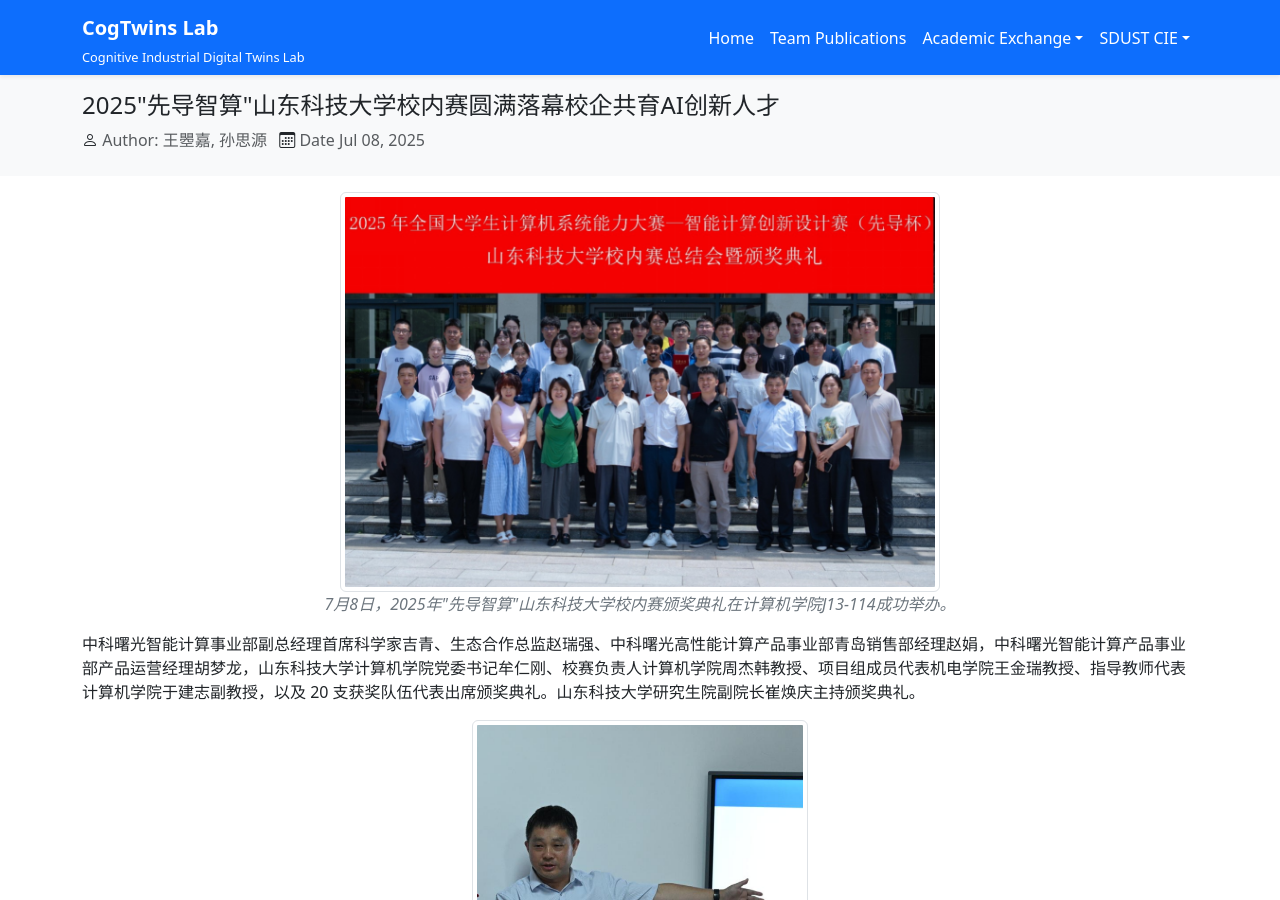
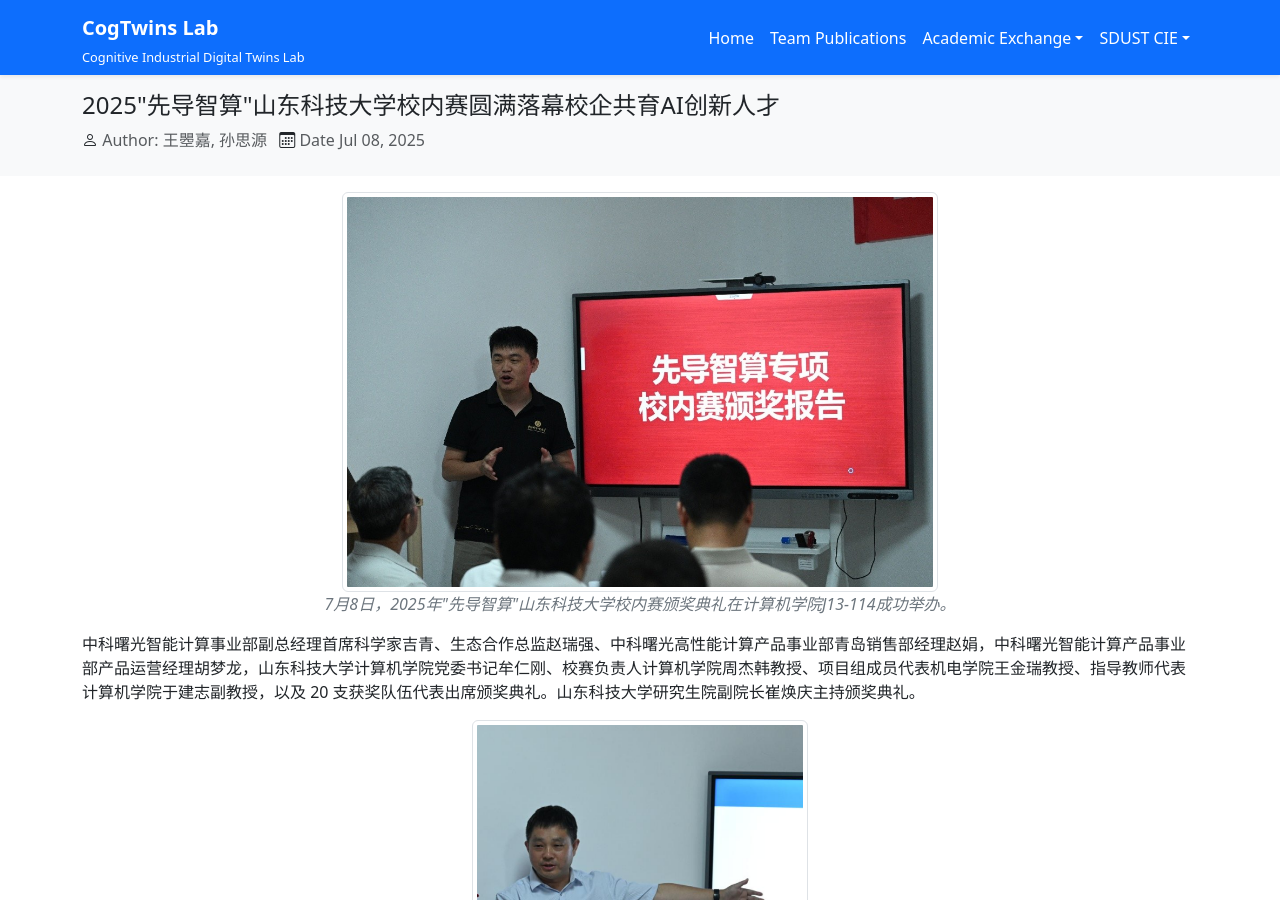
Before and after one commit to cogtwins/cogtwins.github.io, a Jekyll site: the page built from _posts/2025-07-08-2025-pioneer-cup-campus-competition-cn.markdown, in a window 1280 px wide and 900 px high. Built offline with Jekyll 4.4.1, drawn with Linux system fonts in a browser that asks for light colours.

Commit message:
Blog update: cover change

```diff
--- a/_posts/2025-07-08-2025-pioneer-cup-campus-competition-cn.markdown
+++ b/_posts/2025-07-08-2025-pioneer-cup-campus-competition-cn.markdown
@@ -10,7 +10,7 @@
 
 <div class="text-center mb-3">
     <img class="img-fluid img-thumbnail" style="max-height: 400px;"
-        src="{{ '/assets/postimg/2025-07-08-2025-pioneer-cup-campus-competition-cn-cover.png' | relative_url }}" />
+        src="{{ '/assets/postimg/2025-07-08-2025-pioneer-cup-campus-competition-cn-5.jpg' | relative_url }}" />
     <br>
     <span class="fst-italic text-small text-secondary">
         7月8日，2025年"先导智算"山东科技大学校内赛颁奖典礼在计算机学院J13-114成功举办。
```
